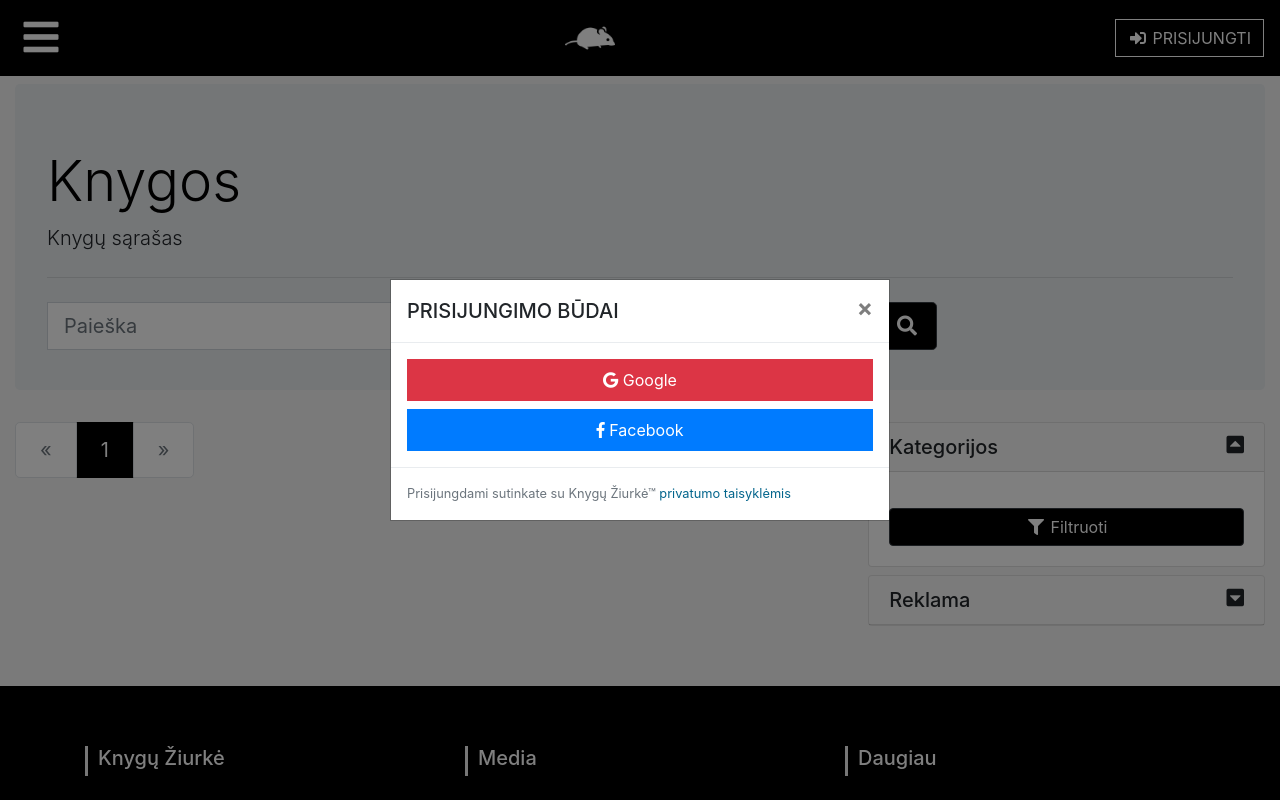
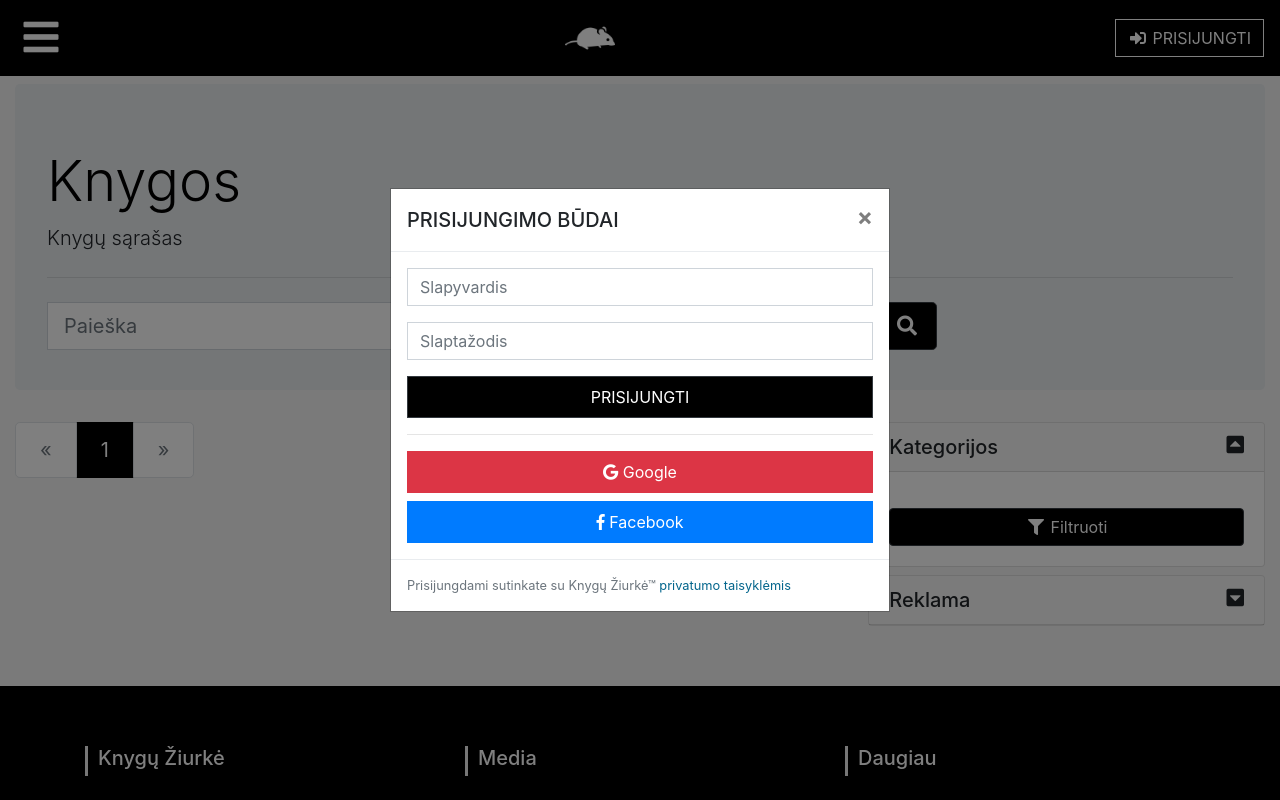
Before and after one commit to simonasbuj/projectRat, a Django app: page /knygos/ in a window 1280 px wide, after a click on "PRISIJUNGTI". Run offline with Django 3.2, Linux system fonts and the light colour scheme; data that the repository does not hold is empty; parts of the project's set-up code (start-up, migrations or seed data) failed here and were passed over; some libraries are stand-ins or nearby versions.

Commit message:
added login using username and password

```diff
--- a/accounts/urls.py
+++ b/accounts/urls.py
@@ -8,6 +8,7 @@ urlpatterns = [
 
 
     path('logout/', views.logout, name='logout'),
-    path('login/', views.login_view, name='login')
+    path('login/', views.login_view, name='login'),
+     path('login_old/', views.login_old_view, name='login_old')
 
 ]
--- a/templates/base.html
+++ b/templates/base.html
@@ -223,6 +223,17 @@
 			</button>
 		  </div>
 		  <div class="modal-body">
+			<form method="POST" action="{% url 'accounts:login_old' %}">
+				{% csrf_token %}
+				<div class="form-group">
+					<input type="text" class="form-control" name="login_username" placeholder="Slapyvardis">
+				</div>
+				<div class="form-group">
+					<input type="password" class="form-control" name="login_password" placeholder="Slaptažodis">
+				</div>
+				<button class="btn btn-dark btn-dark-custom btn-block no-radius py-2">PRISIJUNGTI</button>
+			</form>
+			<hr>
 			<a href="{% url 'social:begin' 'google-oauth2' %}" class="btn btn-danger btn-block no-radius py-2"><i class="fab fa-google"></i> Google</a>
 			<a href="{% url 'social:begin' 'facebook' %}" class="btn btn-primary btn-block no-radius py-2"><i class="fab fa-facebook-f"></i> Facebook</a>
 		  </div>
```
Also changed, not shown: accounts/views.py (+11 -1 lines).
